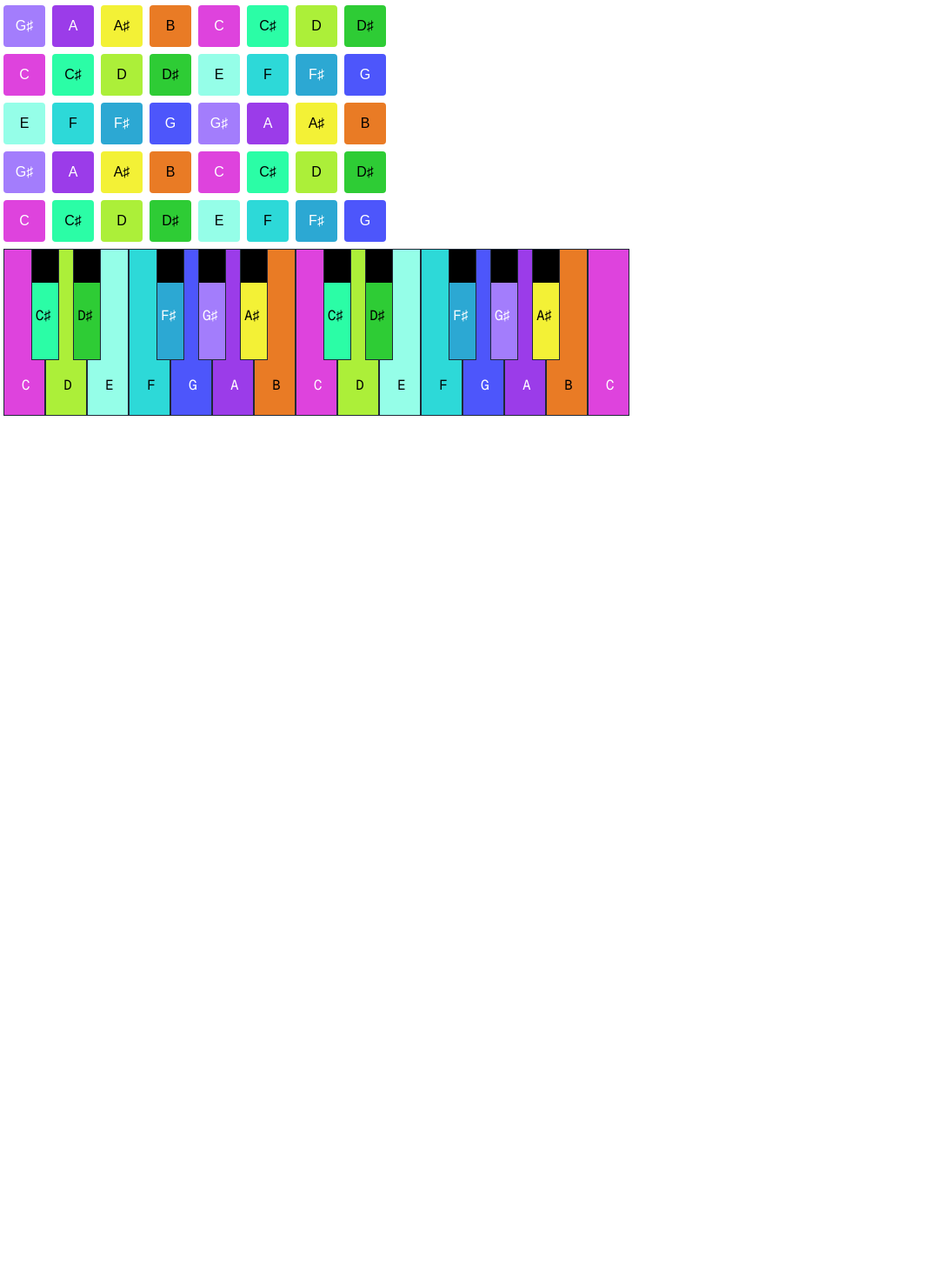
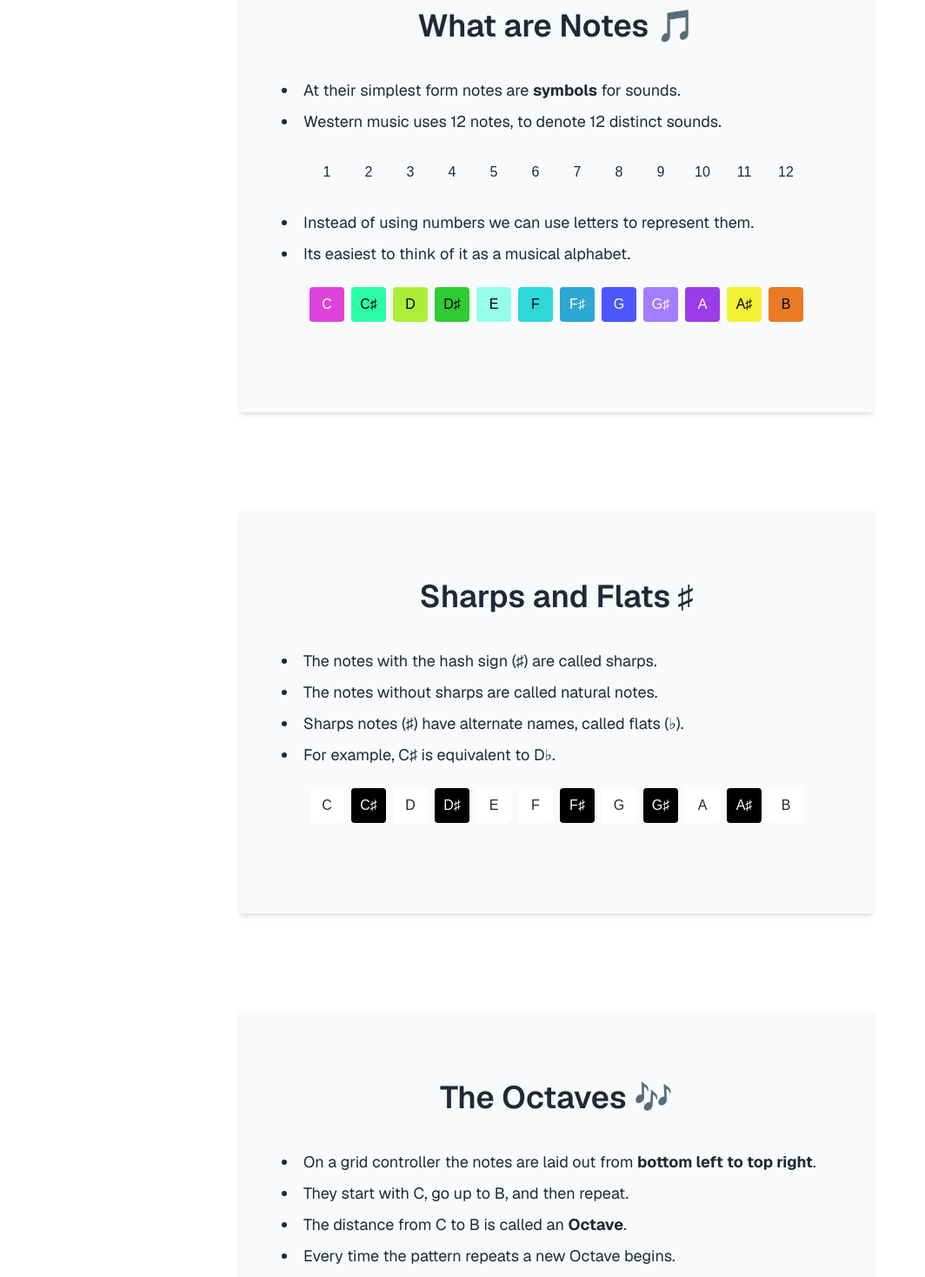
Before and after one commit to leouofa/gridbeat, a Next.js app: page /notes in a window 1280 px wide. Shown: the part 222-1690 px from the top of the page at 87% size, without its empty margins (0-1064 px from the left). Before the commit the page ends 800 px from the top, so only its background shows below. Built offline with nearby package versions, Linux system fonts and the light colour scheme.

Commit message:
initila note page setup

```diff
--- a/app/notes/page.tsx
+++ b/app/notes/page.tsx
@@ -1,15 +1,119 @@
+import ContentCard from "@/components/ContentCard";
 import Grid from "@/components/Grid";
-import PianoKeyboard from "@/components/PianoKeyboard";
-import Guitar from "@/components/Guitar";
-import Ukulele from "@/components/Ukulele";
+import { NOTES } from "@/constants";
 
-export default function NotesHome() {
+export default function NotesPage() {
   return (
-    <div>
-      <Grid />
-      <PianoKeyboard />
-      <Guitar />
-      <Ukulele />
+    <div className="mt-20">
+      <div className="mx-auto p-4">
+        <div className="flex justify-center">
+          <div className="w-full lg:w-7/12">
+            <ContentCard title="What are Notes" emoji="🎵" headingLevel="h1">
+              <ul className="list-disc list-inside text-base sm:text-lg space-y-1 sm:space-y-2 font-sans">
+                <li>
+                  At their simplest form notes are <strong>symbols</strong> for
+                  sounds.
+                </li>
+                <li>
+                  Western music uses 12 notes, to denote 12 distinct sounds.
+                </li>
+              </ul>
+
+              <div className="flex justify-center gap-2 my-6">
+                {NOTES.map((note) => (
+                  <div
+                    key={note.alias}
+                    className="w-10 h-10 flex items-center justify-center rounded"
+                  >
+                    {note.alias}
+                  </div>
+                ))}
+              </div>
+
+              <ul className="list-disc list-inside text-base sm:text-lg space-y-1 sm:space-y-2 font-sans">
+                <li>
+                  Instead of using numbers we can use letters to represent them.
+                </li>
+                <li>Its easiest to think of it as a musical alphabet.</li>
+              </ul>
+
+              <div className="flex justify-center gap-2 my-6">
+                {NOTES.map((note) => (
+                  <div
+                    key={note.name}
+                    className="w-10 h-10 flex items-center justify-center rounded"
+                    style={{
+                      backgroundColor: note.color,
+                      color: note.textColor,
+                    }}
+                  >
+                    {note.name}
+                  </div>
+                ))}
+              </div>
+            </ContentCard>
+
+            <ContentCard title="Sharps and Flats" emoji="♯" headingLevel="h2">
+              <ul className="list-disc list-inside text-base sm:text-lg space-y-1 sm:space-y-2 font-sans">
+                <li>The notes with the hash sign (♯) are called sharps.</li>
+                <li>The notes without sharps are called natural notes.</li>
+                <li>
+                  Sharps notes (♯) have alternate names, called flats (♭).
+                </li>
+                <li>For example, C♯ is equivalent to D♭.</li>
+              </ul>
+
+              <div className="flex justify-center gap-2 my-6">
+                {NOTES.map((note) => (
+                  <div
+                    key={note.name}
+                    className={`w-10 h-10 flex items-center justify-center rounded ${
+                      !note.natural ? "bg-black text-white" : "bg-white"
+                    }`}
+                  >
+                    {note.name}
+                  </div>
+                ))}
+              </div>
+            </ContentCard>
+
+            <ContentCard title="The Octaves" emoji="🎶" headingLevel="h2">
+              <ul className="list-disc list-inside text-base sm:text-lg space-y-1 sm:space-y-2 font-sans">
+                <li>
+                  On a grid controller the notes are laid out from{" "}
+                  <strong>bottom left to top right</strong>.
+                </li>
+                <li>They start with C, go up to B, and then repeat.</li>
+                <li>
+                  The distance from C to B is called an <strong>Octave</strong>.
+                </li>
+                <li>Every time the pattern repeats a new Octave begins.</li>
+              </ul>
+
+              <div className="my-6">
+                <Grid props={{ visible: true, width: 8 }} />
+              </div>
+            </ContentCard>
+
+            <ContentCard title="Take Your Time" emoji="🧘‍♀" headingLevel="h2">
+              <ul className="list-disc list-inside text-base sm:text-lg space-y-1 sm:space-y-2 font-sans">
+                <li>
+                  Learning to use the grid controller is no different than using
+                  a computer keyboard.
+                </li>
+                <li>
+                  In the beginning you will look at the controller to find the
+                  notes you are looking for.
+                </li>
+                <li>
+                  Over time you will develop muscle memory, and will know which
+                  button to press based on the sound you want to produce.
+                </li>
+              </ul>
+            </ContentCard>
+          </div>
+        </div>
+      </div>
     </div>
   );
 }
--- a/components/Grid.tsx
+++ b/components/Grid.tsx
@@ -9,13 +9,21 @@ import { getNoteHighlight } from "@/utils/NoteHighlighter";
 interface GridProps {
   pattern?: Interval;
   rootNote?: number;
+  props?: {
+    visible?: boolean;
+    width?: number;
+  };
 }
 
-const Grid: React.FC<GridProps> = ({ pattern, rootNote }) => {
+const Grid: React.FC<GridProps> = ({ pattern, rootNote, props }) => {
   const { preferences } = usePreferences();
 
-  // Early return if grid is not in visible instruments
-  if (!preferences.visibleInstruments.includes("grid")) {
+  // Use props.visible if provided, otherwise check preferences
+  const isVisible =
+    props?.visible ?? preferences.visibleInstruments.includes("grid");
+
+  // Early return if grid should not be visible
+  if (!isVisible) {
     return null;
   }
 
@@ -28,7 +36,8 @@ const Grid: React.FC<GridProps> = ({ pattern, rootNote }) => {
   };
 
   const buildGrid = (): Note[][] => {
-    const width = preferences.gridWidth;
+    // Use props.width if provided, otherwise use preferences width
+    const width = props?.width ?? preferences.gridWidth;
 
     switch (width) {
       case 8:
```
